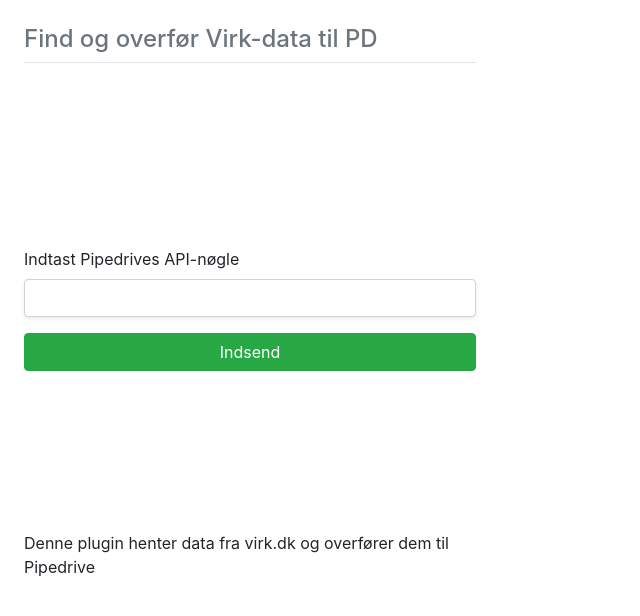
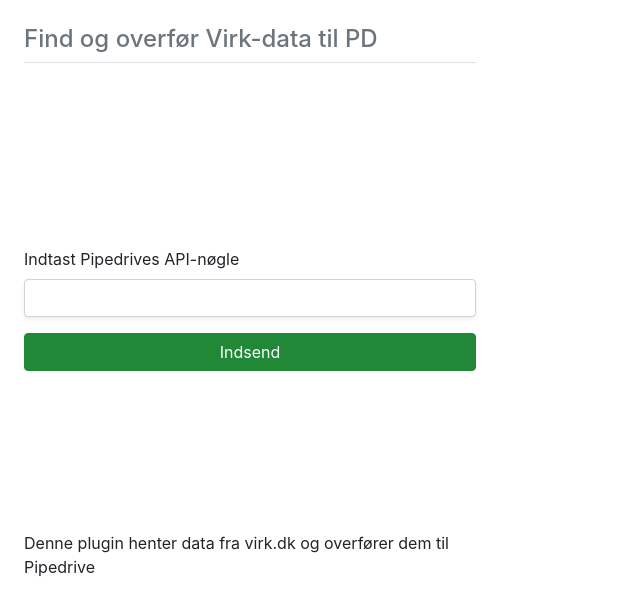
Before and after one commit to Reckner/chrome-plugin, a React (Create React App) app: page / in a window 1280 px wide. Shown: the top 616 px of the page, without its empty margins (0-640 px from the left). Built offline with nearby package versions, Linux system fonts and the light colour scheme; a web font is replaced by a local one.

Commit message:
minor fix

```diff
--- a/public/index.html
+++ b/public/index.html
@@ -27,9 +27,9 @@
     -->
         <title>CRM Plugin</title>
     </head>
-    <body class="overflow-hidden">
+    <body>
         <noscript>You need to enable JavaScript to run this app.</noscript>
-        <div id="root" class="position-relative"></div>
+        <div id="root" class="position-relative overflow-hidden"></div>
         <!--
       This HTML file is a template.
       If you open it directly in the browser, you will see an empty page.
--- a/src/assets/variables.scss
+++ b/src/assets/variables.scss
@@ -0,0 +1,21 @@
+$danger-red: rgb(220, 53, 69);
+$info-turquoise: rgb(23, 162, 184);
+$success-green: rgb(33, 136, 56);
+
+$bg-color: rgb(255, 255, 255);
+
+$text-color: #212529;
+$title-color: rgb(108, 117, 125);
+
+$font-family: -apple-system, BlinkMacSystemFont, "Segoe UI", Roboto, "Helvetica Neue", Arial, "Noto Sans", sans-serif, "Apple Color Emoji", "Segoe UI Emoji", "Segoe UI Symbol", "Noto Color Emoji";
+
+$font-size-header: 24px;
+$font-size-company-name: 26px;
+$font-size-text: 16px;
+
+$theme-colors: (
+  'secondary': $title-color,
+  'danger': $danger-red,
+  'success': $success-green,
+  'info': $info-turquoise,
+);
--- a/src/components/Company/CompanyContainer/CompanyContainer.tsx
+++ b/src/components/Company/CompanyContainer/CompanyContainer.tsx
@@ -83,11 +83,11 @@
             .attr('disabled', true as any)
             .css('pointer-events', 'none');
         setAlertType('add');
-        setAllertMessage('Company has been added to Pipedrive!');
+        setAllertMessage('Virksomheden er tilføjet til Pipedrive!');
         const result = await createCompanyInPipedrive(cvr);
         if (result?.data?.success !== true) {
             setAlertType('error');
-            setAllertMessage('Error Adding Company!');
+            setAllertMessage('Fejl ved tilføjelse af virksomheden!');
         }
         updateCompaniesAfterAdding();
 
@@ -105,11 +105,11 @@
             .attr('disabled', true as any)
             .css('pointer-events', 'none');
         setAlertType('remove');
-        setAllertMessage('Company has been removed from Pipedrive!');
+        setAllertMessage('Virksomheden er fjernet fra Pipedrive!');
         const result = await deleteCompanyFromPipedrive(name);
         if (result?.data?.success !== true) {
             setAlertType('error');
-            setAllertMessage('Error Deleting Company!');
+            setAllertMessage('Fejl ved sletning af virksomheden!');
         }
         updateCompaniesAfterDeleting();
         ($('#alert') as any).modal({ backdrop: false, keyboard: false });
@@ -126,11 +126,11 @@
             .attr('disabled', true as any)
             .css('pointer-events', 'none');
         setAlertType('update');
-        setAllertMessage('Company data has been updated!');
+        setAllertMessage('Virksomhedsdata er opdateret!');
         const result = await updateCompanyInPipedrive(name, cvr);
         if (result?.data?.success !== true) {
             setAlertType('error');
-            setAllertMessage('Error Updating Company Data!');
+            setAllertMessage('Fejl ved opdatering af virksomhedsdata!');
         }
 
         ($('#alert') as any).modal({ backdrop: false, keyboard: false });
--- a/src/index.scss
+++ b/src/index.scss
@@ -1,12 +1,14 @@
+@import './assets/variables.scss';
 @import '~@fortawesome/fontawesome-free/scss/fontawesome.scss';
 @import '~bootstrap/scss/bootstrap';
+
 * {
     box-sizing: border-box;
 }
 
 body {
     margin: 0;
-    padding: 0;
+    padding: 0 !important;
 
     height: 600px;
     width: 500px;
```
